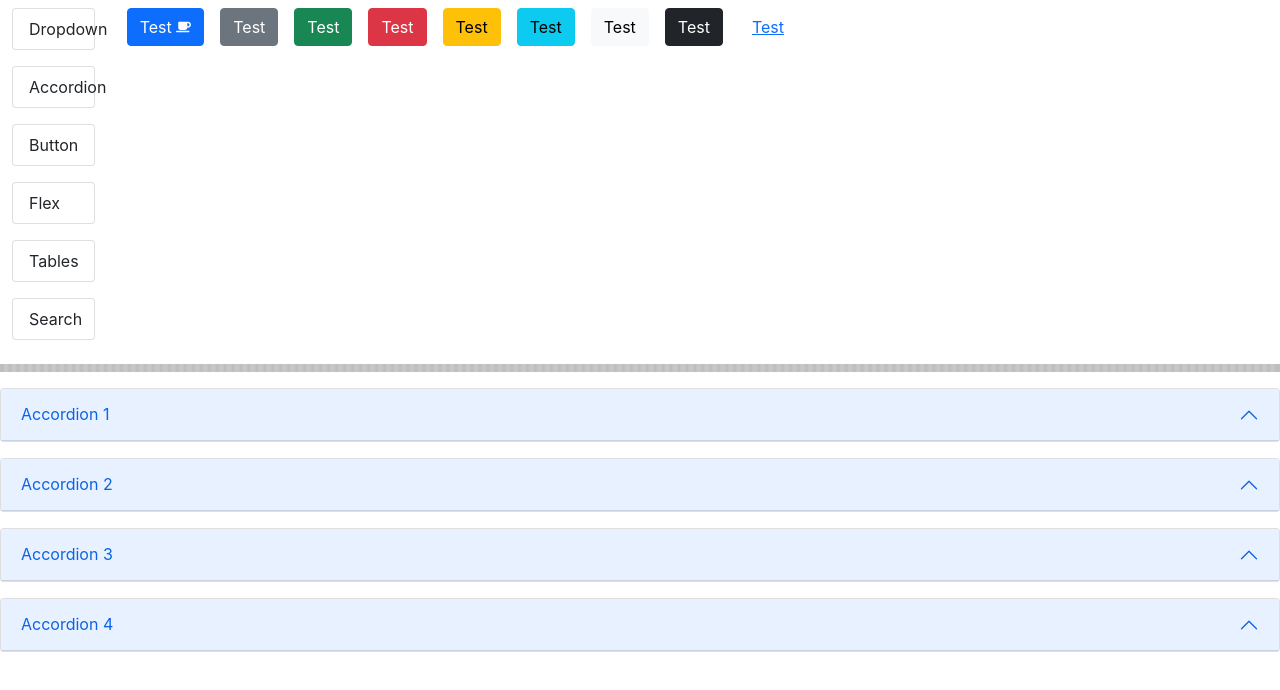
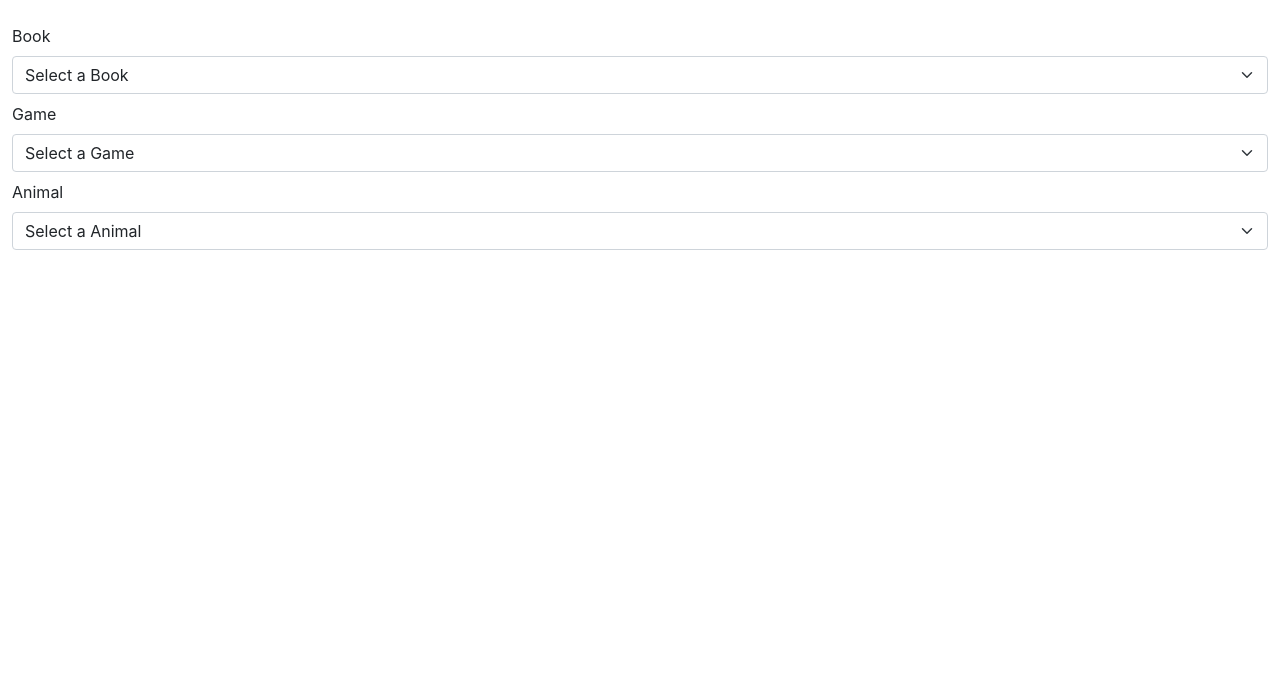
Before and after one commit to ShivamShokeen/ReactUdemy, a React (Create React App) app: page / in a window 1280 px wide. Shown: the top 690 px of the page. Built offline with nearby package versions, Linux system fonts and the light colour scheme.

Commit message:
Dropdown

```diff
--- a/src/App.js
+++ b/src/App.js
@@ -2,6 +2,7 @@ import "./App.css";
 import { Fragment } from "react";
 import DashboardPG from "./Pages/DashboardPG";
 import BT_Accordion from "./Components/BT-Components/BT_Accordion";
+import BT_Dropdown from "./Components/BT-Components/BT_Dropdown";
 
 function App() {
 
@@ -27,10 +28,63 @@ function App() {
       content: "Forth Accordion",
     },
   ];
+
+
+    let dropdownList = [
+      {
+        id: 1,
+        label: "Book",
+        placeholder: "Select a Book",
+        option: [
+          {
+            name: "Book 1",
+            value: 10,
+          },
+          {
+            name: "Book 2",
+            value: 11,
+          },
+        ],
+      },
+      {
+        id: 2,
+        label: "Game",
+        placeholder: "Select a Game",
+        option: [
+          {
+            name: "GTA",
+            value: 12,
+          },
+          {
+            name: "Evil Dead",
+            value: 13,
+          },
+        ],
+      },
+      {
+        id: 3,
+        label: "Animal",
+        placeholder: "Select a Animal",
+        option: [
+          {
+            name: "Tiger",
+            value: 14,
+          },
+          {
+            name: "Bear",
+            value: 15,
+          },
+        ],
+      },
+    ];
+
   return (
     <Fragment>
-      <DashboardPG></DashboardPG>
-      <BT_Accordion accordionList={accordionList}></BT_Accordion>
+      <div className="container-fluid mt-4">
+        {/* <DashboardPG></DashboardPG> */}
+        {/* <BT_Accordion accordionList={accordionList}></BT_Accordion> */}
+        <BT_Dropdown dropdownList={dropdownList}></BT_Dropdown>
+      </div>
     </Fragment>
   );
 }
--- a/src/Components/BT-Components/BT_Dropdown.js
+++ b/src/Components/BT-Components/BT_Dropdown.js
@@ -1,36 +1,42 @@
 import React, { Fragment } from "react";
 
-function BT_Dropdown() {
+function BT_Dropdown(props) {
+
+  let renderElement = [];
+
+  if (props?.dropdownList?.length > 0) {
+    renderElement = props.dropdownList.map((v) => {
+
+      let optionRender = v?.option.map((o) => {
+        return (
+          <Fragment>
+            <option value={o.value}>{ o?.name }</option>
+          </Fragment>
+        )
+      })
+      return (
+        <Fragment>
+          <label className="form-label mb-2">{v?.label}</label>
+          <select class="form-select mb-2">
+            <option selected>{v.placeholder}</option>
+            {optionRender}
+
+            {/* <option value="1">One</option>
+            <option value="2">Two</option>
+            <option value="3">Three</option> */}
+          </select>
+        </Fragment>
+      );
+    });
+  } else {
+    renderElement = (
+      <div className="d-flex justify-content-center">No data found!</div>
+    );
+  }
+
   return (
     <Fragment>
-      <div className="dropdown">
-        <button
-          className="btn btn-secondary dropdown-toggle"
-          type="button"
-          id="dropdownMenuButton1"
-          data-bs-toggle="dropdown"
-          aria-expanded="false"
-        >
-          Dropdown button
-        </button>
-        <ul className="dropdown-menu" aria-labelledby="dropdownMenuButton1">
-          <li>
-            <a className="dropdown-item" href="#">
-              Action
-            </a>
-          </li>
-          <li>
-            <a className="dropdown-item" href="#">
-              Another action
-            </a>
-          </li>
-          <li>
-            <a className="dropdown-item" href="#">
-              Something else here
-            </a>
-          </li>
-        </ul>
-      </div>
+      {renderElement}
     </Fragment>
   );
 }
```
